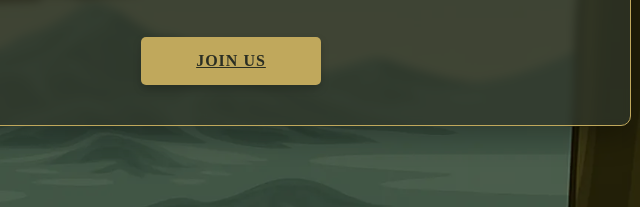
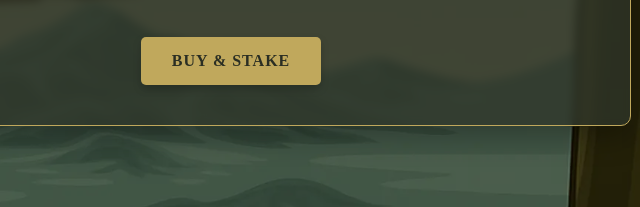
Before and after one commit to virtubeauty/mindyaps, a plain HTML site: page index.html in a window 1280 px wide. Shown: the part 551-758 px from the top of the page, 409-1049 px from the left. Drawn offline with Linux system fonts and the light colour scheme.

Commit message:
Add files via upload

```diff
--- a/index.html
+++ b/index.html
@@ -35,7 +35,7 @@
             <p class="hero-tagline">Dominate the Leaderboards with AI-Powered Posts</p>
 			<p class="hero-subtitle">Full points with zero effort. Tweet reply comment all done for you. AI powered but feels fully human with over 90 percent human score.</p>
             <div class="buttons-container">
-			    <a href="https://app.virtuals.io/geneses/2513" target="_blank" class="buy-button">Joın Us</a>
+			    <a href="https://app.virtuals.io/virtuals/25623" target="_blank" class="buy-button" style="text-decoration:unset">BUY & STAKE</a>
             </div>
         </div>
     </main>
```
